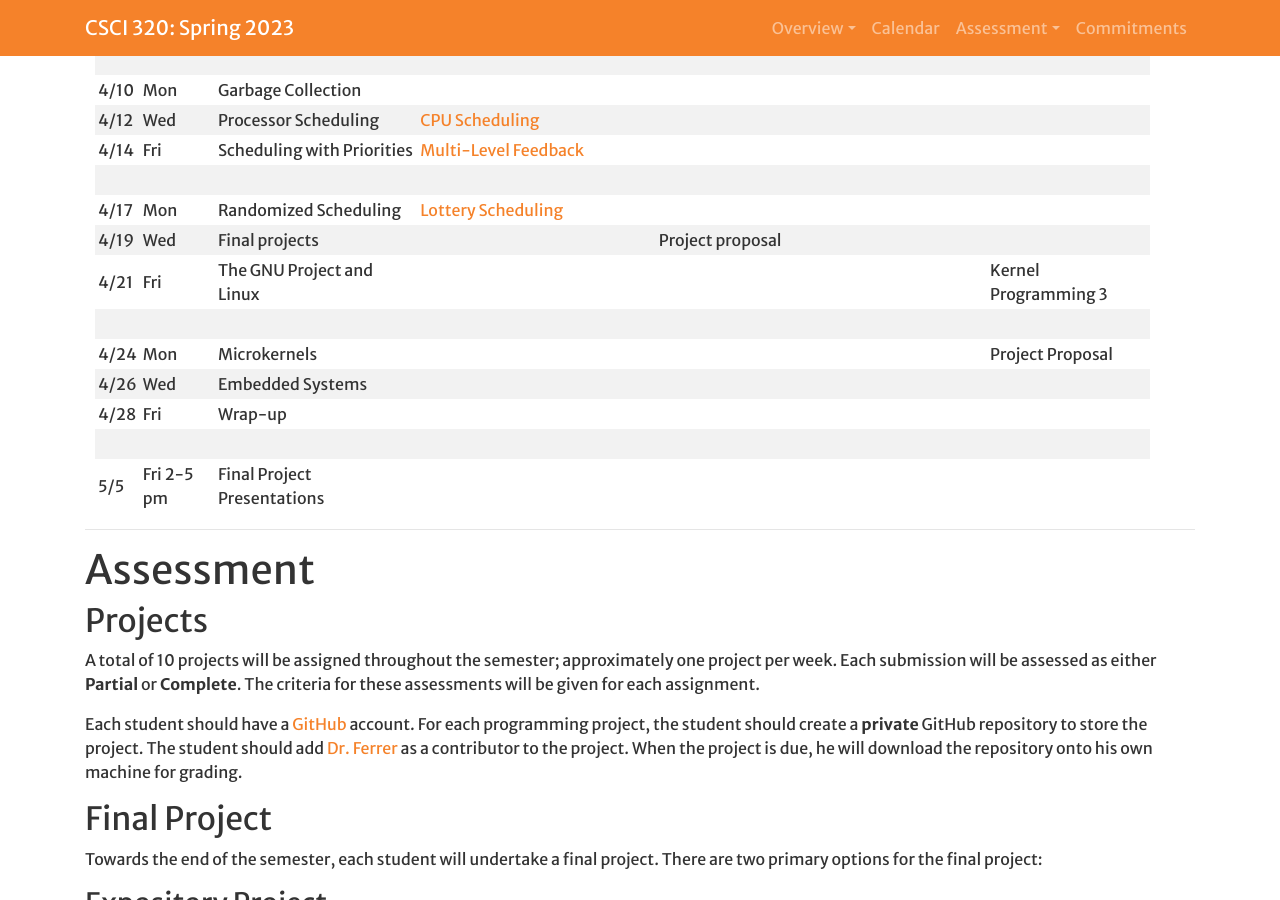
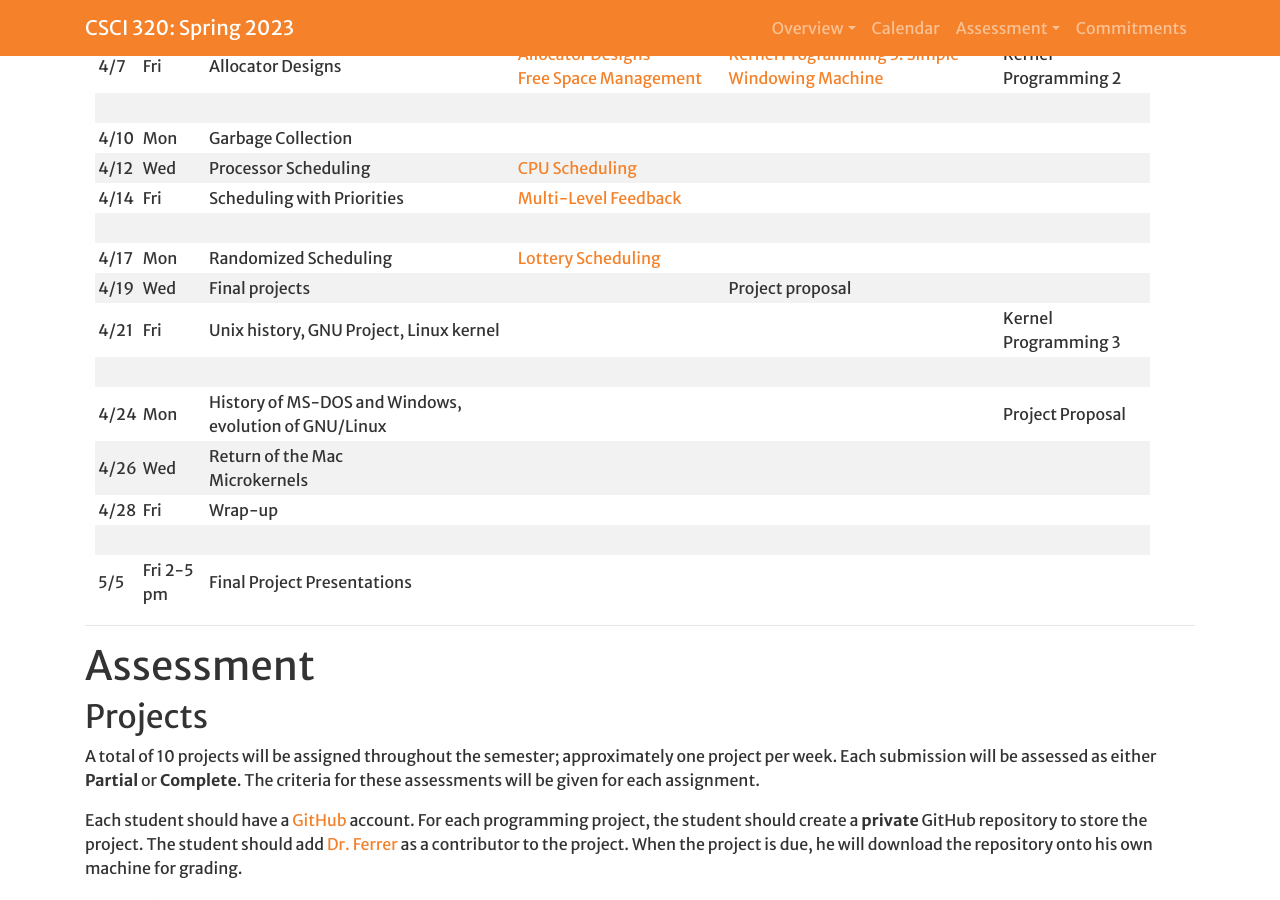
Before and after one commit to Hendrix-CS/csci320, a Jekyll site: the page built from index.md, in a window 1280 px wide and 900 px high, scrolled down 3722 px. Built offline with Jekyll 4.4.1, drawn with Linux system fonts in a browser that asks for light colours; a script that is not in the unit is left out; our own code applies the rules of GitHub Pages for plain Markdown files.

Commit message:
More topic edits

```diff
--- a/index.md
+++ b/index.md
@@ -101,10 +101,10 @@ Upon completing this course, our goal is for you to be able to:
 |      |
 | 4/17 | Mon | Randomized Scheduling | [Lottery Scheduling](http://pages.cs.wisc.edu/~remzi/OSTEP/cpu-sched-lottery.pdf) |  |  |
 | 4/19 | Wed | Final projects |  | Project proposal | |
-| 4/21 | Fri | The GNU Project and Linux |  |  | Kernel Programming 3  |
+| 4/21 | Fri | Unix history, GNU Project, Linux kernel |  |  | Kernel Programming 3  |
 |      |
-| 4/24 | Mon | Microkernels |  |  | Project Proposal |
-| 4/26 | Wed | Embedded Systems |  |  |  |
+| 4/24 | Mon | History of MS-DOS and Windows, evolution of GNU/Linux |  |  | Project Proposal |
+| 4/26 | Wed | Return of the Mac<br>Microkernels |  |  |  |
 | 4/28 | Fri | Wrap-up |  |  |  |
 |      |
 | 5/5  | Fri 2-5 pm | Final Project Presentations | | | |
```
